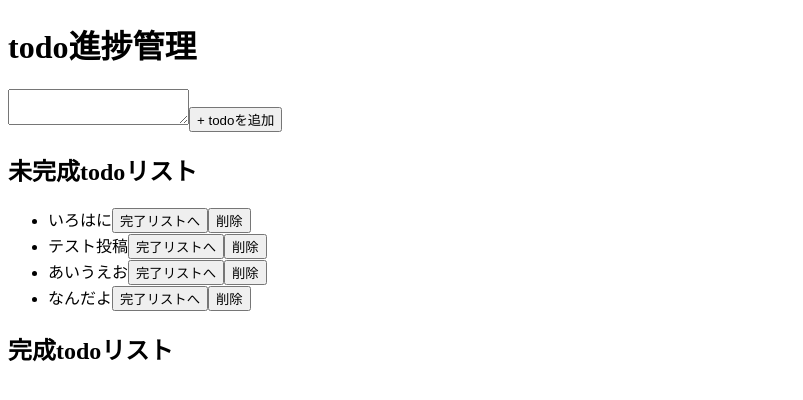
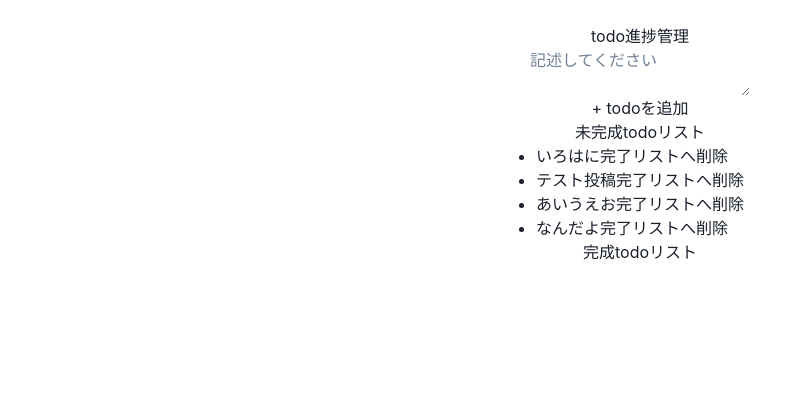
Before and after one commit to sakana-san/react-sample-benkyou, a React (Create React App) app: page / in a window 1280 px wide. Shown: the top 400 px of the page, without its empty margins (0-803 px from the left). Built offline with nearby package versions, Linux system fonts and the light colour scheme; data requests are answered from the project's data file; the HTML template or start-up script is replaced by a standard one.

Commit message:
UIを実装しようとしたが、失敗typeScriptの型わからん

```diff
--- a/package.json
+++ b/package.json
@@ -29,7 +29,9 @@
     "build": "react-scripts build",
     "test": "react-scripts test",
     "eject": "react-scripts eject",
-    "json-server": "json-server --port 3001 --watch db.json"
+    "json-server": "json-server --port 3001 --watch db.json",
+    "gen:theme-typings": "chakra-cli tokens ./src/themes/theme.tsx",
+    "postinstall": "npm run gen:theme-typings"
   },
   "eslintConfig": {
     "extends": [
--- a/src/components/App.tsx
+++ b/src/components/App.tsx
@@ -1,4 +1,7 @@
 import React, {useEffect, useState, useRef} from "react";
+import { Container } from "@chakra-ui/react";
+import { AddIcon } from "@chakra-ui/icons";
+import { Textarea, Button } from "@chakra-ui/react";
 import axios from "axios";
 import { useTodo } from "../hooks/useTodo";
 
@@ -6,6 +9,7 @@
 type TitleProps = {
   title: string
   size: string
+  fontSize: any
 }
 
 type TodoListProps = {
@@ -26,6 +30,8 @@
 type TodoAddProps = {
   onClick: () => void
   inputEl: any
+  leftIcon: any
+  placeholder: string
 }
 
 
@@ -76,10 +82,13 @@
 }
 
 const TodoAdd = (props: TodoAddProps) => {
-  const {onClick, inputEl} = props
+  const {onClick, inputEl, placeholder} = props
   return (
     <>
-      <textarea  ref={inputEl} />
+      <textarea
+        placeholder={placeholder}
+        ref={inputEl}
+      />
       <button onClick={onClick}>+ todoを追加</button>
     </>
   )
@@ -113,10 +122,26 @@
 
   return (
     <>
-      <TodoTitle title="todo進捗管理" size="h1"/>
-      <TodoAdd onClick={handleAddTodoListItem} inputEl={inputEl} />
+    <Container centerContent p={{base: "4", md: "6"}} maxWidth="3xl">
 
-      <TodoTitle title="未完成todoリスト" size="h2"/>
+      <TodoTitle
+        title="todo進捗管理"
+        size="h1"
+        fontSize={{base: "2xl", md: "3xl"}}
+      />
+      <TodoAdd
+        onClick={handleAddTodoListItem}
+        inputEl={inputEl}
+        leftIcon={<AddIcon />}
+        placeholder="記述してください"
+      />
+
+
+      <TodoTitle
+        title="未完成todoリスト"
+        size="h2"
+        fontSize={{base: "xl", md: "2xl"}}
+      />
       <TodoList
         todoList={inCompList}
         deleteTodoListItem={deleteTodoListItem}
@@ -124,12 +149,17 @@
       />
 
 
-      <TodoTitle title="完成todoリスト" size="h2"/>
+      <TodoTitle
+        title="完成todoリスト"
+        size="h2"
+        fontSize={{base: "xl", md: "2xl"}}
+      />
       <TodoList
         todoList={compList}
         deleteTodoListItem={deleteTodoListItem}
         toggleTodoListItem={toggleTodoListItem}
       />
+    </Container>
     </>
   );
 }
--- a/src/index.tsx
+++ b/src/index.tsx
@@ -1,5 +1,7 @@
 import React from 'react';
 import ReactDOM from 'react-dom/client';
+import { ChakraProvider } from '@chakra-ui/react';
+import theme from './theme/theme'
 import App from './components/App'
 
 const root = ReactDOM.createRoot(
@@ -7,6 +9,8 @@
 );
 root.render(
   <React.StrictMode>
-    <App />
+    <ChakraProvider theme={theme}>
+      <App />
+    </ChakraProvider>
   </React.StrictMode>
 );
--- /dev/null
+++ b/src/theme/theme.tsx
@@ -0,0 +1,19 @@
+import { extendTheme } from "@chakra-ui/react";
+
+
+const theme = extendTheme({
+ styles: {
+  globa: {
+    body: {
+      backgroundColor: "orange.50",
+      color: "gray.80"
+    },
+    p: {
+      fontSize: {base: "md", "md": "lg"},
+      lineHeight: "tall"
+    }
+  }
+ }
+});
+
+export default theme;
```
